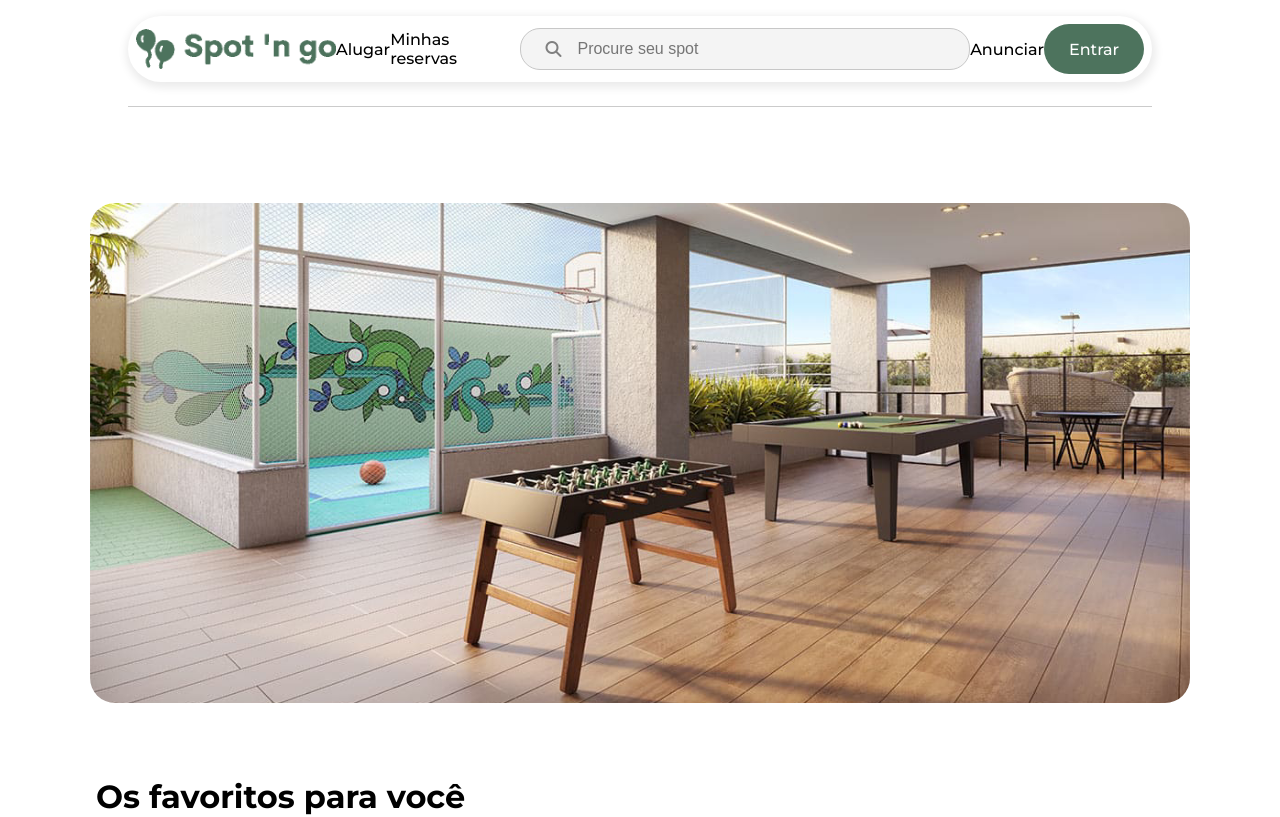
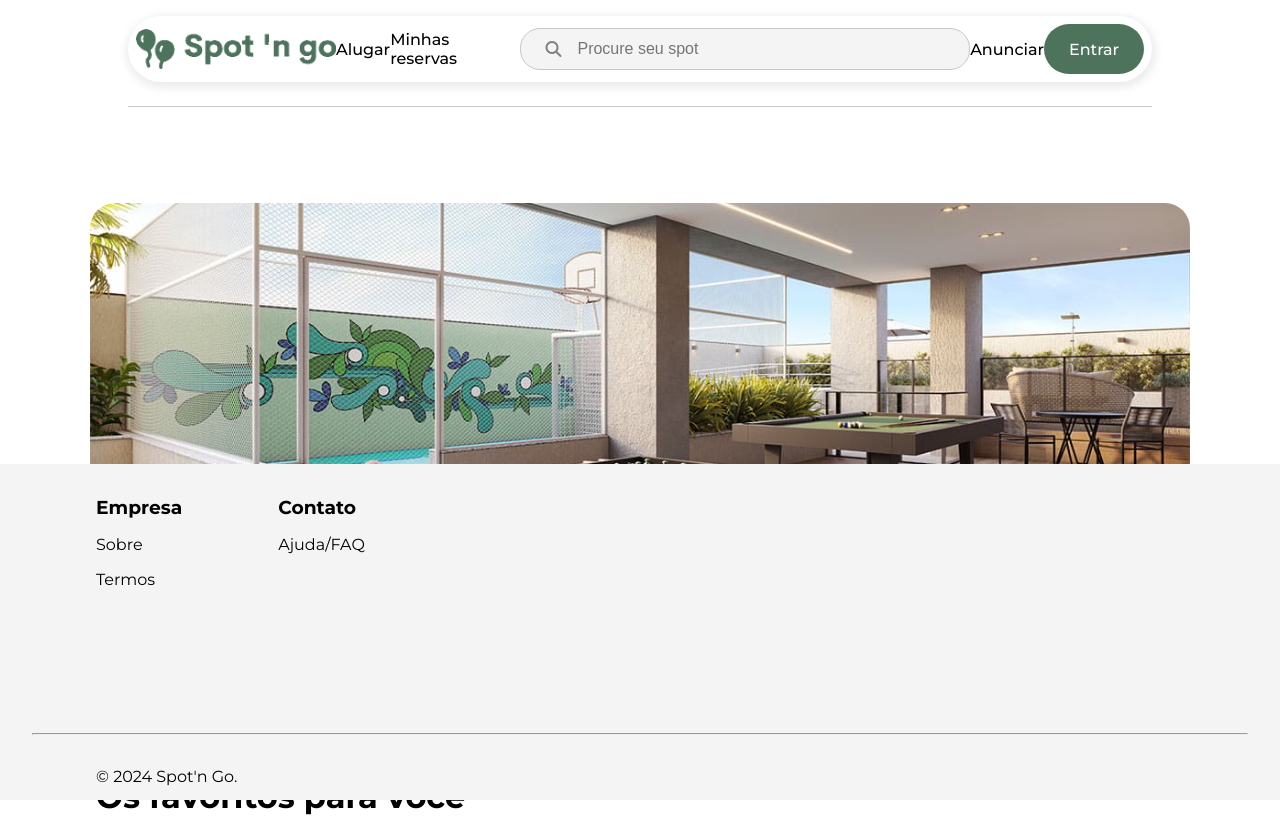
Before and after one commit to Hackathon-spotngo-2024/HackathonIFC2024-frontend, a Vue app: page / in a window 1280 px wide. Shown: the top 817 px of the page. Built offline with nearby package versions, Linux system fonts and the light colour scheme.

Commit message:
Style #18: Fixar rodape no final da pagina

```diff
--- a/src/components/RodapeComponent.vue
+++ b/src/components/RodapeComponent.vue
@@ -34,6 +34,8 @@
   width: 100%;
   height: 21rem;
   margin-top: 6rem;
+  position: fixed;
+  bottom: 0;
 }
 
 .links {
```
